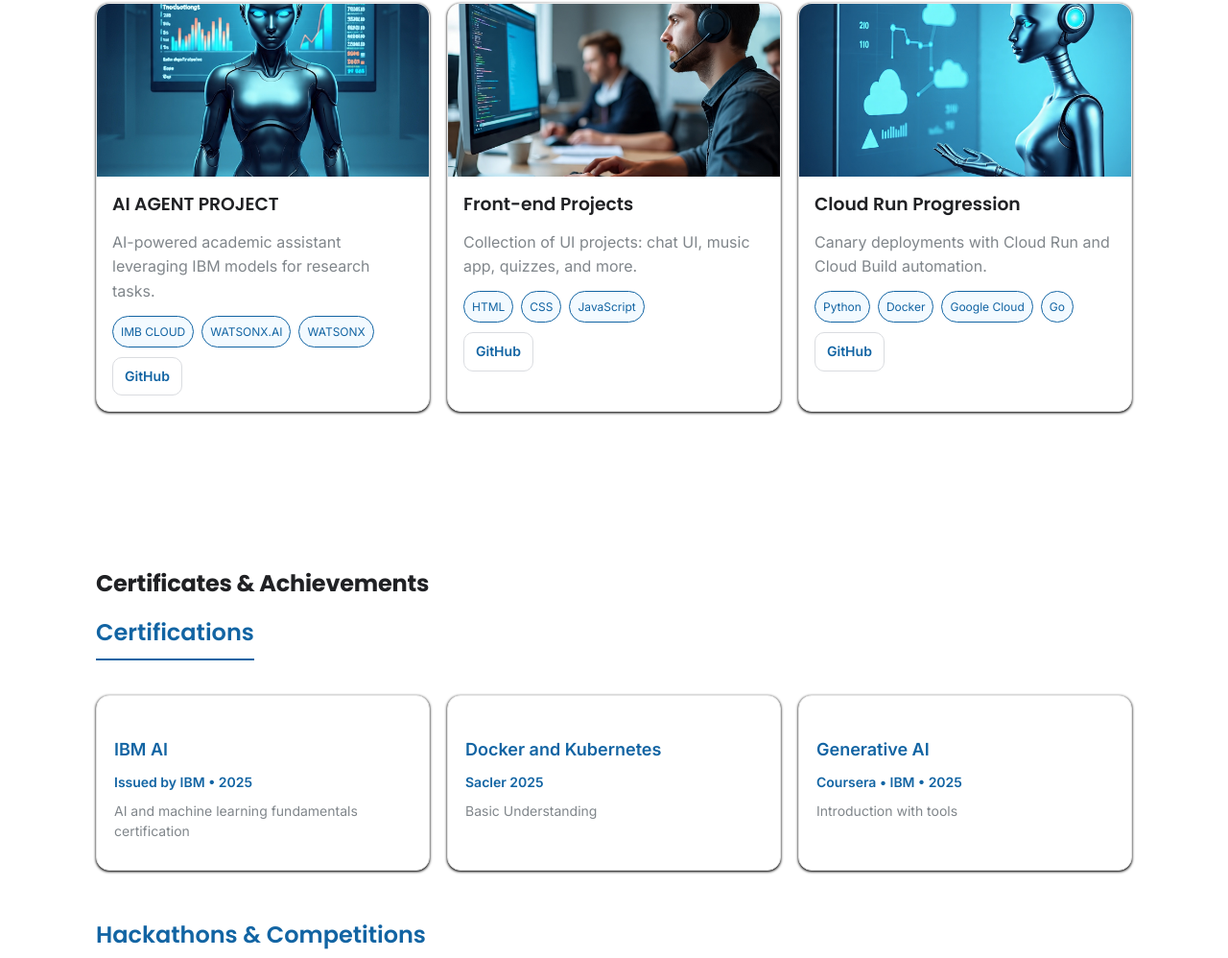
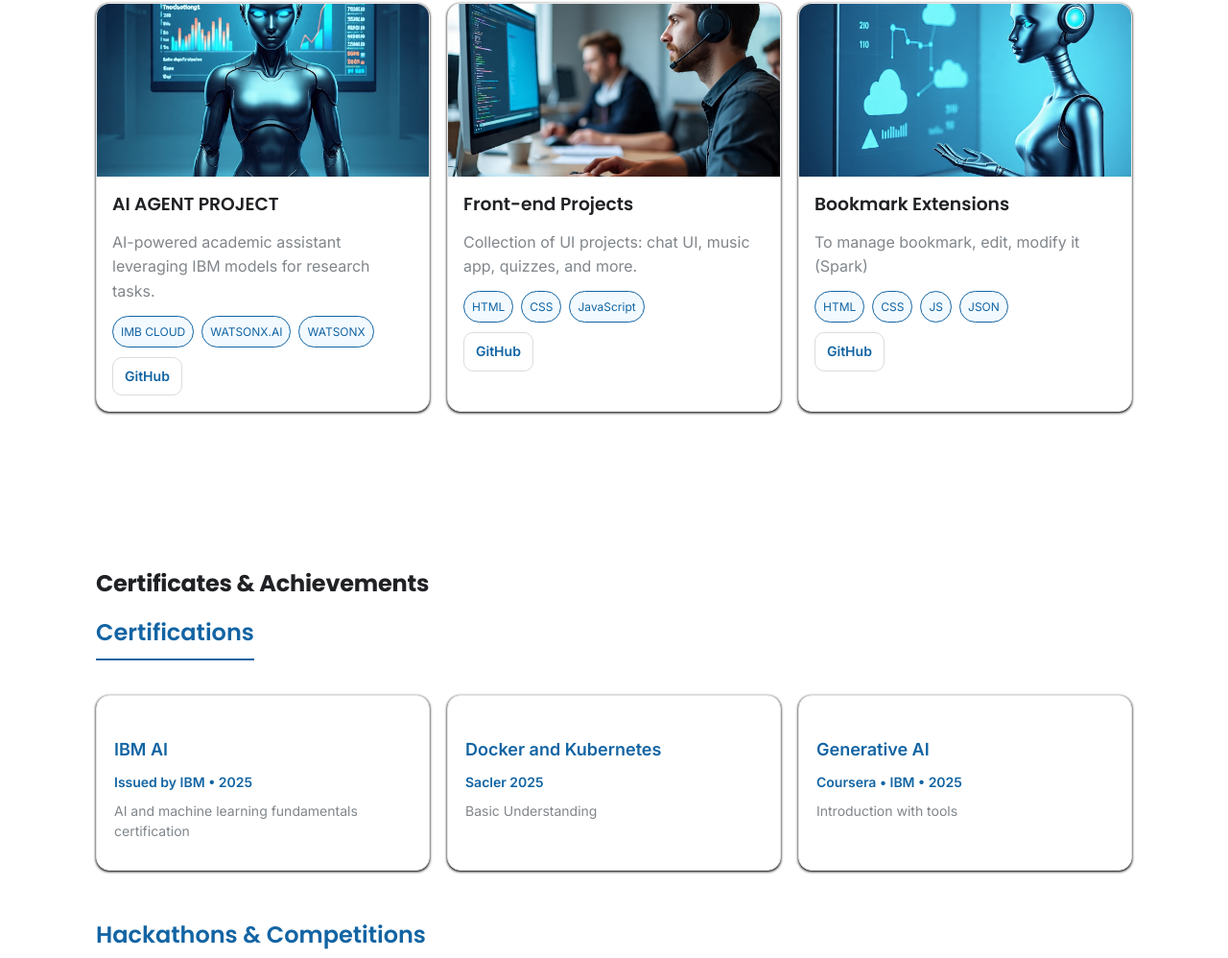
Before and after one commit to Manish3Shukla/Portfolio, a plain HTML site: page index.html in a window 1280 px wide. Shown: the part 2049-3047 px from the top of the page at 96% size. Drawn offline with Linux system fonts and the light colour scheme.

Commit message:
Update index.html

```diff
--- a/index.html
+++ b/index.html
@@ -221,13 +221,13 @@
                             <img src="vvv.jpg" alt="Cloud Run Progression screenshot" />
                         </div>
                         <div class="project-body">
-                            <h3>Cloud Run Progression</h3>
-                            <p>Canary deployments with Cloud Run and Cloud Build automation.</p>
+                            <h3>Bookmark Extensions </h3>
+                            <p>To manage bookmark, edit, modify it (Spark)</p>
                             <ul class="stack">
-                                <li>Python</li><li>Docker</li><li>Google Cloud</li><li>Go</li>
+                                <li>HTML</li><li>CSS</li><li>JS</li><li>JSON</li>
                             </ul>
                             <div class="project-actions">
-                                <a class="btn btn-sm btn-outline" href="https://github.com/Manish3Shukla/cloudrun-progression" target="_blank" rel="noopener">GitHub</a>
+                                <a class="btn btn-sm btn-outline" href="https://github.com/Manish3Shukla/spark" target="_blank" rel="noopener">GitHub</a>
                             </div>
                         </div>
                     </article>
```
